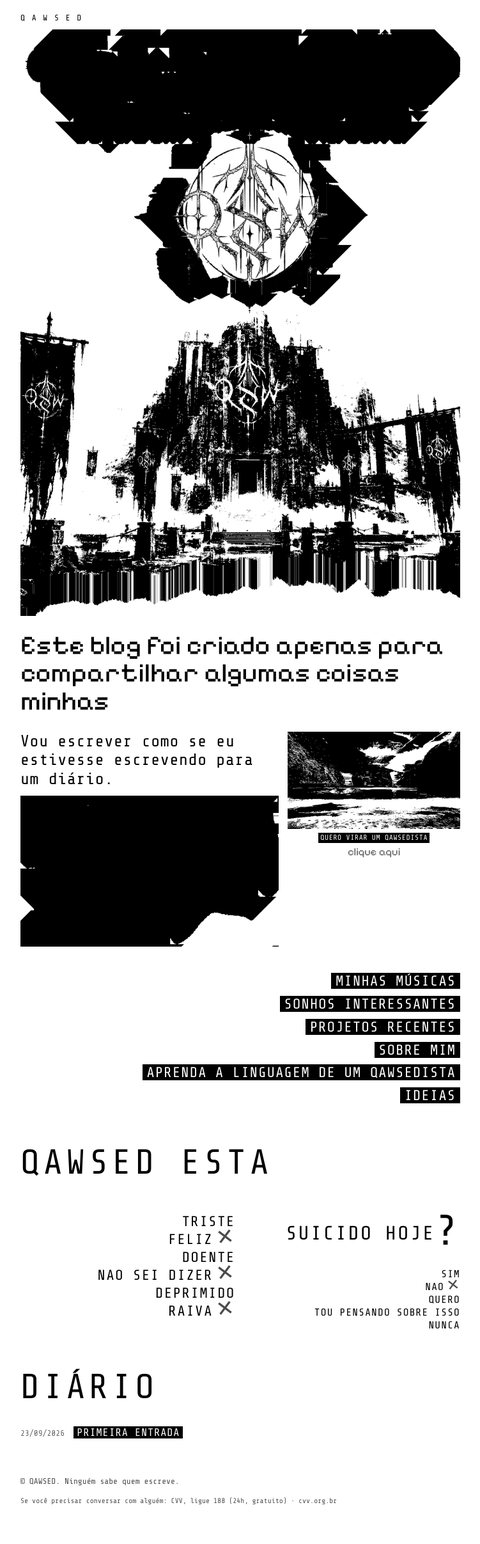
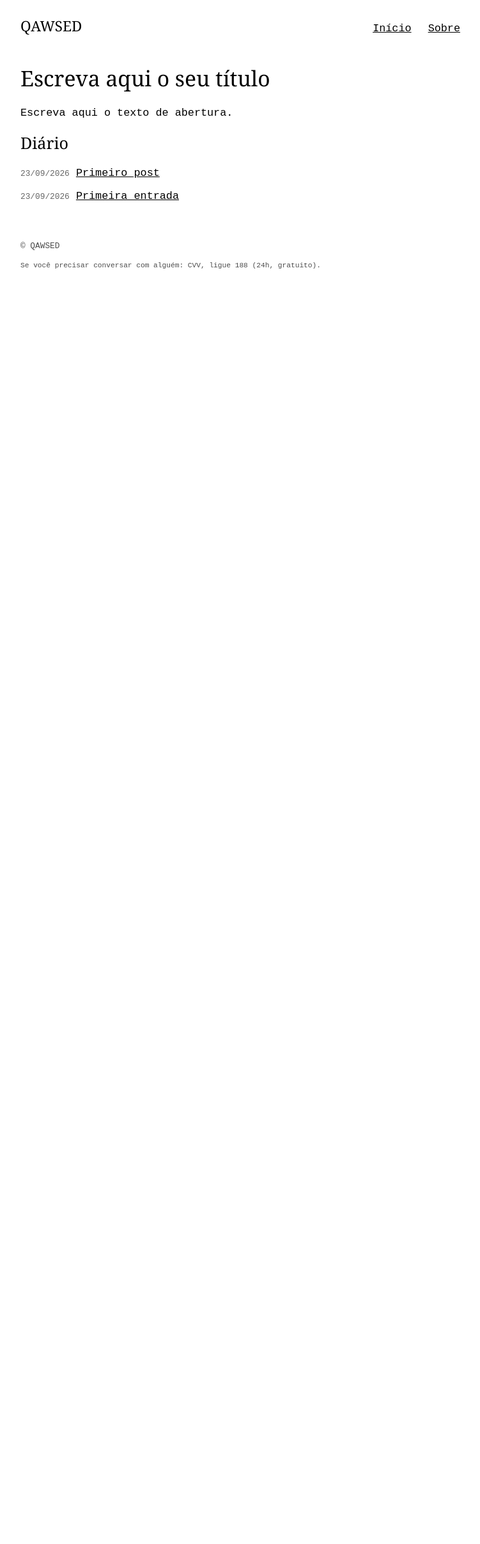
Before and after one commit to qawsedseita/qawsedseita.github.io, a Jekyll site: the page built from index.html, in a window 1280 px wide. Shown: the whole page at 64% size, without its empty margins (264-1015 px from the left). Built offline with Jekyll 4.4.1, drawn with Linux system fonts in a browser that asks for light colours; some web fonts are replaced; after the commit the page ends 900 px from its top, so only the background shows below that.

Commit message:
template novo

```diff
--- a/_config.yml
+++ b/_config.yml
@@ -1,8 +1,8 @@
-title: QAWSED
-description: Blog anônimo do dono de uma seita.
+# ===== CONFIGURAÇÕES DO BLOG =====
+title: QAWSED                 # nome do blog (aparece no topo e na aba)
+description: Escreva aqui uma frase sobre o blog.
 lang: pt-BR
 timezone: America/Sao_Paulo
-# Se o repositório for SEU-USUARIO.github.io, deixe baseurl vazio.
-# Se tiver outro nome (ex.: seita), use baseurl: "/seita"
-baseurl: ""
-permalink: /diario/:title/
+baseurl: ""                   # deixe vazio se o repositório for usuario.github.io
+permalink: /diario/:title/    # endereço dos posts
+exclude: [README.md]
--- /dev/null
+++ b/_includes/menu.html
@@ -0,0 +1,6 @@
+<!-- MENU: cada linha é um link. Para adicionar, copie uma linha e mude o endereço e o texto. -->
+<nav class="menu">
+  <a href="{{ '/' | relative_url }}">Início</a>
+  <a href="{{ '/sobre/' | relative_url }}">Sobre</a>
+  <!-- <a href="{{ '/musicas/' | relative_url }}">Músicas</a> -->
+</nav>
--- /dev/null
+++ b/_includes/rodape.html
@@ -0,0 +1,5 @@
+<!-- RODAPÉ: edite ou apague o que quiser. -->
+<footer>
+  <p>© {{ site.title }}</p>
+  <p class="pequeno">Se você precisar conversar com alguém: CVV, ligue 188 (24h, gratuito).</p>
+</footer>
--- a/_layouts/default.html
+++ b/_layouts/default.html
@@ -1,20 +1,22 @@
 <!doctype html>
-<html lang="pt-BR">
+<html lang="{{ site.lang }}">
 <head>
 <meta charset="utf-8">
 <meta name="viewport" content="width=device-width, initial-scale=1">
 <title>{% if page.title %}{{ page.title }} · {% endif %}{{ site.title }}</title>
-<link rel="stylesheet" href="https://fonts.googleapis.com/css2?family=Pixelify+Sans&family=Share+Tech+Mono&display=swap">
-<link rel="stylesheet" href="{{ '/assets/style.css' | relative_url }}">
+<meta name="description" content="{{ site.description }}">
+<link rel="stylesheet" href="{{ '/assets/css/style.css' | relative_url }}">
 </head>
 <body>
-<div class="wrap">
-<header class="topbar"><a href="{{ '/' | relative_url }}">Q A W S E D</a></header>
-<main>{{ content }}</main>
-<footer>
-<p>© QAWSED. Ninguém sabe quem escreve.</p>
-<p class="sm">Se você precisar conversar com alguém: CVV, ligue 188 (24h, gratuito) · cvv.org.br</p>
-</footer>
+<div class="pagina-toda">
+  <header>
+    <a class="nome-do-blog" href="{{ '/' | relative_url }}">{{ site.title }}</a>
+    {% include menu.html %}
+  </header>
+  <main>
+    {{ content }}
+  </main>
+  {% include rodape.html %}
 </div>
 </body>
 </html>
--- /dev/null
+++ b/assets/css/style.css
@@ -0,0 +1,59 @@
+/* ==========================================================
+   ESTILO DO BLOG — tudo que você quer mudar está aqui.
+   ========================================================== */
+
+/* ---------- 1) SUAS FONTES ----------
+   Coloque os arquivos da fonte em assets/fonts/ com estes nomes:
+     titulo.ttf   (fonte dos títulos)   -> pode ser .ttf, .otf, .woff ou .woff2
+     texto.ttf    (fonte do texto)
+   Para usar mais fontes, copie um bloco @font-face e mude o nome e o arquivo. */
+@font-face{
+  font-family:'FonteTitulo';
+  src:url('../fonts/titulo.woff2'),url('../fonts/titulo.woff'),url('../fonts/titulo.ttf'),url('../fonts/titulo.otf');
+  font-display:swap;
+}
+@font-face{
+  font-family:'FonteTexto';
+  src:url('../fonts/texto.woff2'),url('../fonts/texto.woff'),url('../fonts/texto.ttf'),url('../fonts/texto.otf');
+  font-display:swap;
+}
+
+/* ---------- 2) CORES, FONTES E MEDIDAS ---------- */
+:root{
+  --fundo:#ffffff;
+  --texto:#000000;
+  --destaque:#000000;          /* cor dos links e das etiquetas */
+  --fonte-titulo:'FonteTitulo', Georgia, serif;          /* se faltar a sua fonte, usa a seguinte */
+  --fonte-texto:'FonteTexto', 'Courier New', monospace;
+  --largura:720px;             /* largura máxima do conteúdo */
+  --tamanho-texto:1.05rem;
+}
+
+/* ---------- 3) BASE ---------- */
+*{box-sizing:border-box}
+html{-webkit-text-size-adjust:100%}
+body{margin:0;background:var(--fundo);color:var(--texto);font-family:var(--fonte-texto);font-size:var(--tamanho-texto);line-height:1.5}
+.pagina-toda{max-width:var(--largura);margin:0 auto;padding:16px 16px 48px}
+h1,h2,h3{font-family:var(--fonte-titulo);font-weight:400;line-height:1.1}
+a{color:var(--destaque)}
+img{max-width:100%;height:auto;display:block}
+
+/* ---------- 4) TOPO E MENU ---------- */
+header{display:flex;flex-wrap:wrap;justify-content:space-between;align-items:baseline;gap:8px 24px;padding:8px 0 24px}
+.nome-do-blog{font-family:var(--fonte-titulo);font-size:1.4rem;text-decoration:none;color:var(--texto)}
+.menu a{margin-left:16px}
+
+/* ---------- 5) LISTA DE POSTS E POSTS ---------- */
+.lista-posts{list-style:none;padding:0}
+.lista-posts li{margin:.6em 0}
+.data{font-size:.8rem;opacity:.6}
+.post p,.post li{max-width:65ch}
+
+/* ---------- 6) EXTRAS (use dentro dos posts com HTML) ---------- */
+.tag{background:var(--destaque);color:var(--fundo);padding:0 .3em;text-transform:uppercase;letter-spacing:.06em;-webkit-box-decoration-break:clone;box-decoration-break:clone}
+.centro{text-align:center}
+.direita{text-align:right}
+
+/* ---------- 7) RODAPÉ ---------- */
+footer{margin-top:56px;font-size:.8rem;opacity:.7}
+.pequeno{font-size:.7rem}
--- a/index.html
+++ b/index.html
@@ -2,40 +2,17 @@
 layout: default
 title: Início
 ---
-<img class="hero" src="{{ '/assets/hero.png' | relative_url }}" alt="Olá, estranho. Seja bem-vindo à minha seita.">
+<!-- PÁGINA INICIAL: tudo aqui é seu. Pode apagar, mudar ou reorganizar. -->
 
-<h1 class="pixel">Este blog foi criado apenas para compartilhar algumas coisas minhas</h1>
+<!-- Exemplo de imagem (coloque o arquivo em assets/img/): -->
+<!-- <img src="{{ '/assets/img/topo.png' | relative_url }}" alt="descrição da imagem"> -->
 
-<div class="intro">
-  <div>
-    <p class="lg">Vou escrever como se eu estivesse escrevendo para um diário.</p>
-    <img src="{{ '/assets/rabiscos.png' | relative_url }}" alt="">
-  </div>
-  <a class="join" href="{{ '/qawsedista/' | relative_url }}">
-    <img src="{{ '/assets/paisagem.png' | relative_url }}" alt="">
-    <span class="tag sm">Quero virar um qawsedista</span>
-    <span class="hand">clique aqui</span>
-  </a>
-</div>
+<h1>Escreva aqui o seu título</h1>
+<p>Escreva aqui o texto de abertura.</p>
 
-<nav class="menu">
-{% for m in site.data.menu %}<div><a class="tag" href="{{ m.u | relative_url }}">{{ m.t }}</a></div>
-{% endfor %}</nav>
-
-<h2 class="big">Qawsed esta</h2>
-<div class="status">
-  <ul class="opts">
-  {% for h in site.data.status.humores %}<li>{{ h }}{% if site.data.status.marcados contains h %}<span class="x">✕</span>{% endif %}</li>
-  {% endfor %}</ul>
-  <div>
-    <p class="q">Suicido hoje<b>?</b></p>
-    <ul class="opts sm">
-    {% for o in site.data.status.pergunta_opcoes %}<li>{{ o }}{% if site.data.status.pergunta_marcada == o %}<span class="x">✕</span>{% endif %}</li>
-    {% endfor %}</ul>
-  </div>
-</div>
-
-<h2 class="big">Diário</h2>
-<ul class="posts">
-{% for p in site.posts limit:8 %}<li><span class="date">{{ p.date | date: "%d/%m/%Y" }}</span> <a class="tag" href="{{ p.url | relative_url }}">{{ p.title }}</a></li>
-{% endfor %}</ul>
+<h2>Diário</h2>
+<ul class="lista-posts">
+{% for post in site.posts %}
+  <li><span class="data">{{ post.date | date: "%d/%m/%Y" }}</span> <a href="{{ post.url | relative_url }}">{{ post.title }}</a></li>
+{% endfor %}
+</ul>
```
Also changed, not shown: _layouts/pagina.html (added, +7 -0 lines), _layouts/post.html (added, +8 -0 lines), _posts/2026-09-23-primeiro-post.md (added, +12 -0 lines), sobre.md (+3 -3 lines), README.md, 3 other files.
